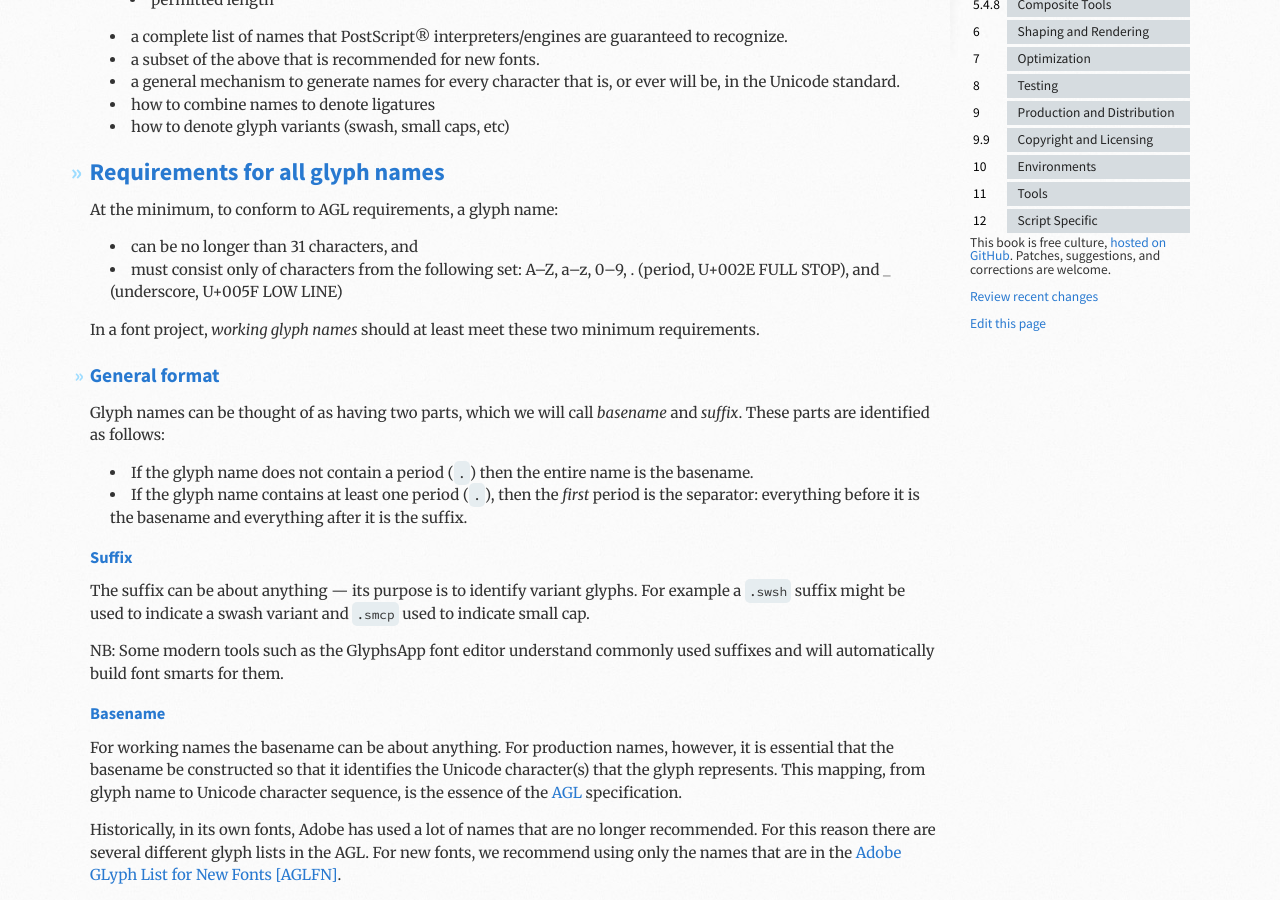
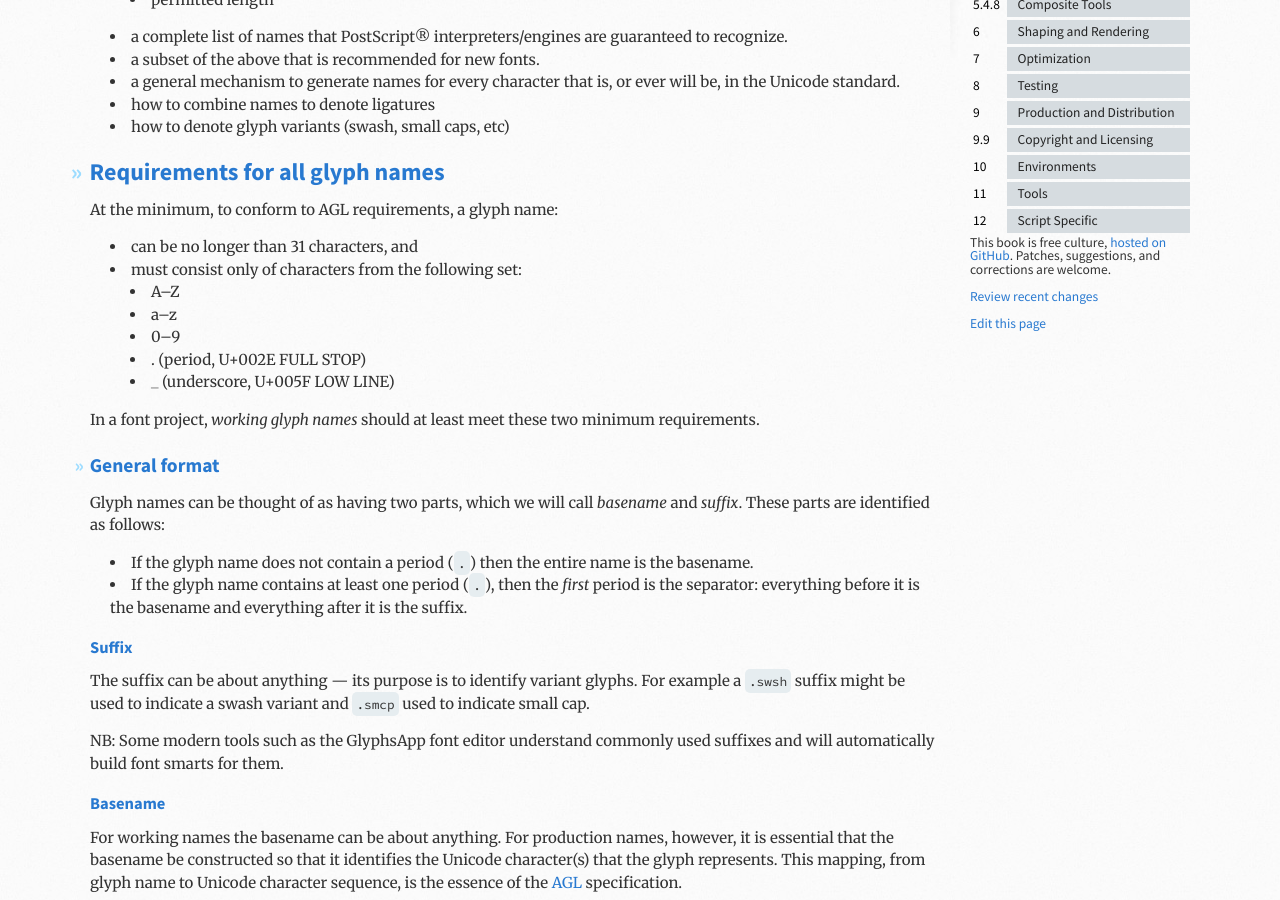
Before and after one commit to silnrsi/FDBP, a Jekyll site: the page built from en-US/Adobe_Glyph_List.md, in a window 1280 px wide and 900 px high, scrolled down 621 px. Built offline with Jekyll 4.4.1, drawn with Linux system fonts in a browser that asks for light colours.

Commit message:
minor formatting change

```diff
--- a/en-US/Adobe_Glyph_List.md
+++ b/en-US/Adobe_Glyph_List.md
@@ -34,7 +34,12 @@ There are actually number of components involved, specifying:
 At the minimum, to conform to AGL requirements, a glyph name:
 
 - can be no longer than 31 characters, and
-- must consist only of characters from the following set: A–Z, a–z, 0–9, . (period, U+002E FULL STOP), and _ (underscore, U+005F LOW LINE)
+- must consist only of characters from the following set:
+  + A–Z
+  + a–z
+  + 0–9
+  + . (period, U+002E FULL STOP)
+  + _ (underscore, U+005F LOW LINE)
 
 In a font project, _working glyph names_ should at least meet these two minimum requirements.
 
```
